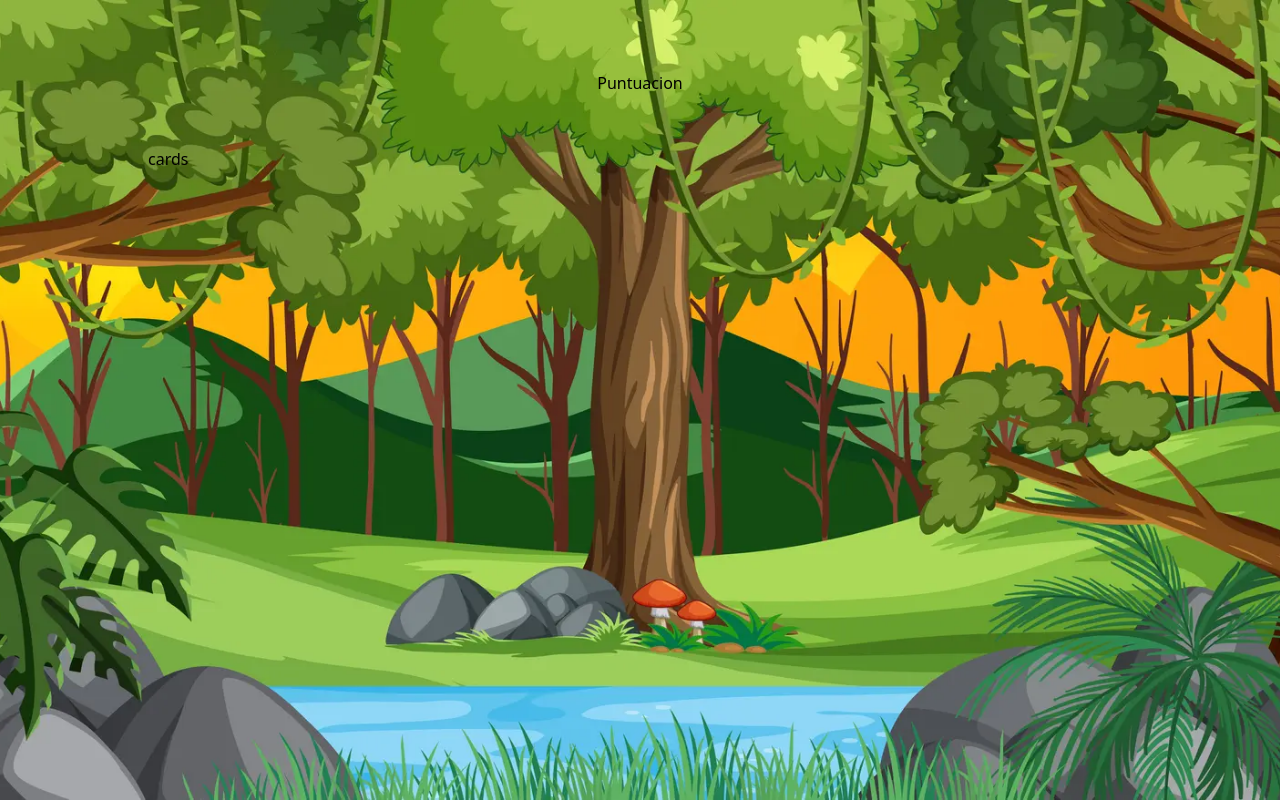
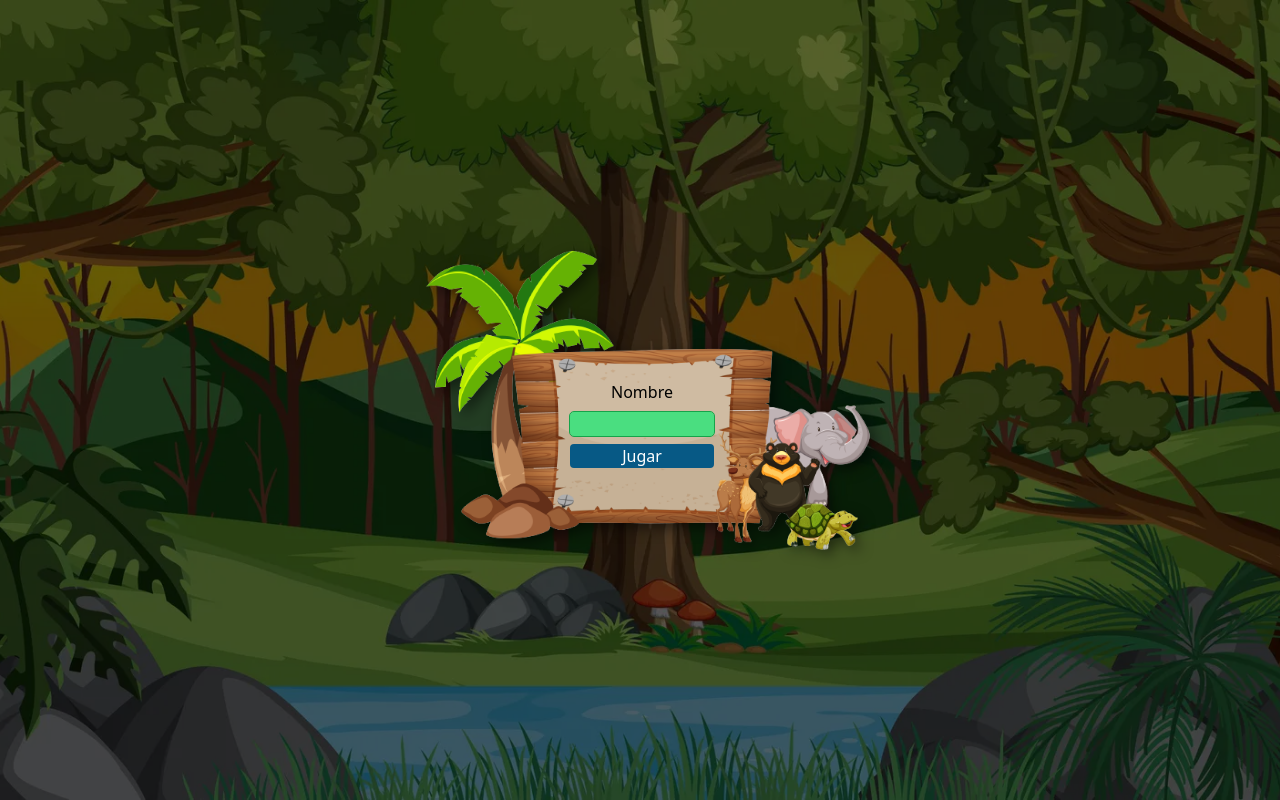
Before and after one commit to javierbasualdo/memory, a Vue app: page / in a window 1280 px wide. Built offline with nearby package versions, Linux system fonts and the light colour scheme.

Commit message:
user and score component

```diff
--- a/src/App.vue
+++ b/src/App.vue
@@ -1,7 +1,17 @@
 <template>
-  <BoardGame/>
+  <UserGame v-if="!game.hasUser"/>
+  <BoardGame v-else/>
 </template>
 
 <script setup>
+import { useMemoryGame } from '@/stores/game'
+import useUser from '@/composables/useUser'
+import UserGame from '@/components/UserGame.vue'
 import BoardGame from '@/components/BoardGame.vue'
+
+const game = useMemoryGame()
+const { hasUser } = useUser()
+
+hasUser()
+
 </script>
--- a/src/assets/style.css
+++ b/src/assets/style.css
@@ -1,6 +1,8 @@
+@import url('https://fonts.googleapis.com/css2?family=Anton&display=swap');
 @tailwind base;
 @tailwind components;
 @tailwind utilities;
+
 
 body {
     background-image: url('@/assets/jungle-background.webp');
--- a/src/components/BoardGame.vue
+++ b/src/components/BoardGame.vue
@@ -1,11 +1,14 @@
 <template>
     <main class="h-screen max-w-screen-lg mx-auto grid grid-cols-1 grid-rows-1 p-5">
         <div class="grid grid-rows-6">
-            <section class="row-span-1 grid place-content-center"><div>Puntuacion</div></section>
+            <section class="row-span-1 grid place-content-center">
+                <ScoreGame/>
+            </section>
             <section class="row-span-5 grid grid-cols-3 grid-rows-6 gap-2 md:grid-cols-6 md:grid-rows-3 md:gap-4">cards</section>
         </div>
     </main>
 </template>
 
 <script setup>
+import ScoreGame from '@/components/ScoreGame.vue'
 </script>
--- /dev/null
+++ b/src/components/ScoreGame.vue
@@ -0,0 +1,31 @@
+<template>
+    <div class="score-content w-64 h-36 grid grid-cols-2 grid-rows-2 font-['Anton']">
+        <div class="col-span-2 flex justify-center items-center pb-3 text-lg">Hola {{ userName }}!</div>
+        <div class="flex flex-col items-center">
+            <span>Aciertos</span>
+            <div>{{ hits }}</div>
+        </div>
+        <div class="flex flex-col items-center">
+            <span>Errores</span>
+            <div>{{ errors }}</div>
+        </div>
+    </div>
+</template>
+
+<script setup>
+import useUser from '@/composables/useUser'
+import { useMemoryGame } from '@/stores/game'
+
+const { getUser } = useUser()
+const { hits, errors } = useMemoryGame()
+
+const { userName } = getUser()
+</script>
+
+<style scoped>
+.score-content {
+    background-image: url('@/assets/user-score-background.png');
+    background-size: contain;
+    background-repeat: no-repeat;
+}
+</style>
--- /dev/null
+++ b/src/components/UserGame.vue
@@ -0,0 +1,39 @@
+<template>
+    <main class="h-screen w-screen mx-auto flex items-center justify-center bg-black/60">
+        <div class="user-container w-80 h-80 md:w-2/4 max-w-2xl flex flex-col items-center justify-center pl-1 pt-12">
+            <span class="font-medium">Nombre</span>
+            <input
+                v-model="text"
+                type="text"
+                class="w-20 md:w-36 my-2 outline outline-1 outline-green-600 bg-green-400 rounded px-2 text-center"
+            >
+            <button
+                @click="saveUser"
+                class="bg-sky-800 px-5 rounded text-white md:w-36 hover:bg-sky-950">
+                Jugar
+            </button>
+        </div>
+    </main>
+</template>
+
+<script setup>
+import { ref } from 'vue'
+import useUser from '@/composables/useUser'
+
+const { setUser } = useUser()
+const text = ref(null)
+
+const saveUser = () => {
+    setUser(text.value)
+}
+</script>
+
+<style scoped>
+.user-container {
+    background-image: url('@/assets/save-name-background.png');
+    background-size: contain;
+    background-position: center;
+    background-repeat: no-repeat;
+    filter: drop-shadow(0.35rem 0.35rem 0.4rem rgba(0, 0, 0, 0.5))
+}
+</style>
--- /dev/null
+++ b/src/composables/useUser.js
@@ -0,0 +1,31 @@
+import { useMemoryGame } from '@/stores/game'
+
+export default function useUser() {
+
+    const game = useMemoryGame()
+
+    const USER_STORAGE = 'memory_user'
+
+    const getUser = () => {
+        return JSON.parse(localStorage.getItem(USER_STORAGE))
+    }
+
+    const setUser = (name) => {
+        const userModel = {
+            userName: name
+        }
+
+        localStorage.setItem(USER_STORAGE, JSON.stringify(userModel))
+        game.hasUser = true
+    }
+
+    const hasUser = () => {
+        game.hasUser = localStorage.getItem(USER_STORAGE) ? true : false
+    }
+
+    return {
+        getUser,
+        setUser,
+        hasUser,
+    }
+}
--- a/src/main.js
+++ b/src/main.js
@@ -4,8 +4,9 @@ import { createApp } from 'vue'
 import { createPinia } from 'pinia'
 import App from './App.vue'
 
+const pinia = createPinia()
 const app = createApp(App)
 
-app.use(createPinia())
+app.use(pinia)
 
 app.mount('#app')
--- a/src/stores/counter.js
+++ /dev/null
@@ -1,12 +0,0 @@
-import { ref, computed } from 'vue'
-import { defineStore } from 'pinia'
-
-export const useCounterStore = defineStore('counter', () => {
-  const count = ref(0)
-  const doubleCount = computed(() => count.value * 2)
-  function increment() {
-    count.value++
-  }
-
-  return { count, doubleCount, increment }
-})
--- /dev/null
+++ b/src/stores/game.js
@@ -0,0 +1,15 @@
+import { defineStore } from 'pinia'
+
+export const useMemoryGame = defineStore('game', {
+    state: () => ({
+        hasUser: false,
+        hits: 0,
+        errors: 0
+    }),
+    getters: {
+
+    },
+    actions: {
+
+    }
+})
```
Also changed, not shown: src/assets/save-name-background.png (added), src/assets/user-score-background.png (added).
